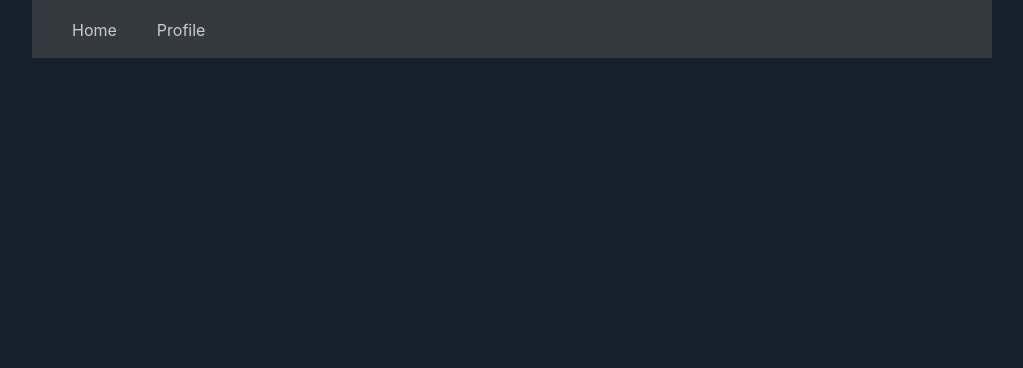
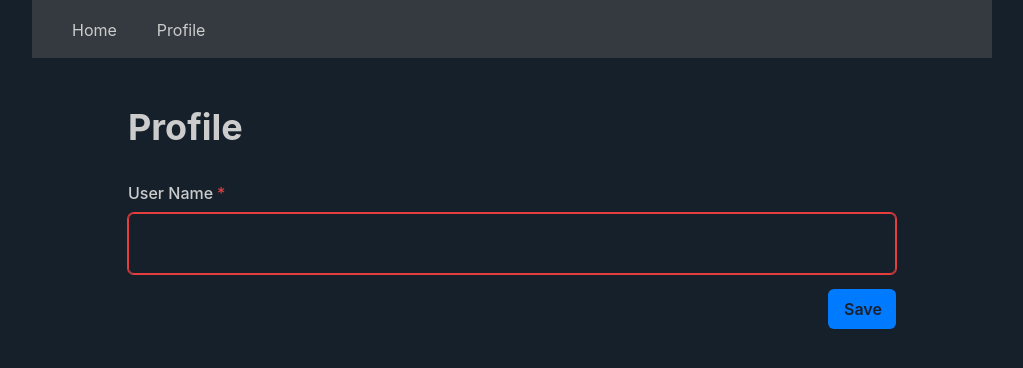
Before and after one commit to marco-luciano/microblogging-project, a React (Create React App) app: page /profile in a window 1280 px wide. Shown: the top 368 px of the page, without its empty margins (128-1151 px from the left). Built offline with nearby package versions, Linux system fonts and the light colour scheme.

Commit message:
Profile Page and userName set

```diff
--- a/src/App.jsx
+++ b/src/App.jsx
@@ -1,24 +1,42 @@
-import {Flex} from '@chakra-ui/react';
+import { useEffect, useState } from 'react';
+import { Flex } from '@chakra-ui/react';
 import { BrowserRouter as Router, Routes, Route } from 'react-router-dom';
+import localforage from 'localforage';
 import Navbar from './components/Navbar/Navbar';
 import ContainerMain from './components/ContainerMain/ContainerMain';
+import PageProfile from './components/PageProfile/PageProfile';
 import './App.sass';
-import PageProfile from './components/PageProfile/PageProfile';
-
 
 function App() {
+
+    const [userName, setUserName] = useState("User Name");
+
+    const getUserName = () => {
+        localforage.getItem('userName').then((value) => {
+            setUserName(value);
+        });
+    };
+
+    const handleSetUserName = (userName) => {
+        localforage.setItem('userName', userName).then(() => {
+            setUserName(userName);
+        });
+    }
+
+    useEffect(() => getUserName(), []);
+
     return (
-    <Router>
         <div className="App">
             <Flex direction="column" gap={12}>
                 <Navbar />
+                <Router>
                     <Routes>
-          <Route path="/" element={<ContainerMain />} />
-          <Route path="/profile" element={<PageProfile />} />
+                        <Route path="/" element={<ContainerMain userName={userName} setUserName={setUserName} />} />
+                        <Route path="/profile" element={<PageProfile userName={userName} setUserName={handleSetUserName} />} />
                     </Routes>
+                </Router>
             </Flex>
         </div>
-    </Router>
     );
 }
 
--- a/src/components/ContainerMain/ContainerMain.jsx
+++ b/src/components/ContainerMain/ContainerMain.jsx
@@ -4,14 +4,15 @@ import { useEffect, useState } from 'react';
 import axios from 'axios';
 import TextAreaPost from '../TextAreaPost/TextAreaPost';
 import TweetList from '../TweetList/TweetList';
+import { URL_BASE_TWEET, MSG_SERVER_LOAD_ERROR, MSG_SERVER_SAVE_ERROR } from '../../constants';
 import './ContainerMain.sass';
-import { URL_BASE_TWEET, MSG_SERVER_LOAD_ERROR, MSG_SERVER_SAVE_ERROR } from '../../constants';
 
-const ContainerMain = () => {
+const ContainerMain = (props) => {
 
     const [tweetList, setTweetList] = useState([]);
     const [btnTweetLoad, setBtnTweetLoad] = useState(false);
     const [alertDisplayText, setAlertDisplayText] = useState("");
+
 
     const getTweets = () => {
         axios.get(URL_BASE_TWEET + "/tweet")
@@ -35,7 +36,7 @@ const ContainerMain = () => {
 
         const tweet = {
             content: text,
-            userName: "John Doe", // hard-coded for now
+            userName: props.userName,
             date: formatRFC3339(new Date(), { fractionDigits: 3 }),
         };
 
--- a/src/components/PageProfile/PageProfile.jsx
+++ b/src/components/PageProfile/PageProfile.jsx
@@ -1,10 +1,41 @@
+import { useState, useRef } from 'react';
+import { Box, Button, Container, Flex, FormControl, FormLabel, Heading, Input } from '@chakra-ui/react';
 import './PageProfile.sass'
 
-const PageProfile = () => {
-   return (
-       <div className="PageProfile">
+const PageProfile = (props) => {
 
-      </div>
-   );
+    const inputRef = useRef();
+
+    const [input, setInput] = useState("");
+    const handleInputChange = (e) => {
+        setInput(e.target.value);
+    }
+
+    const isError = input === '';
+
+    return (
+        <div className="PageProfile">
+            <Container maxW="800px">
+                <Flex direction="column" gap={8}>
+                    <Heading as="h1" size="xl">Profile</Heading>
+                    <FormControl isInvalid={isError} isRequired>
+                        <FormLabel>User Name</FormLabel>
+                        <Input
+                            ref={inputRef}
+                            className="inputSaveUserName"
+                            type="text"
+                            value={input}
+                            onChange={handleInputChange}
+                        />
+                    </FormControl>
+                </Flex>
+                <Box>
+                    <Button className="btnSaveUserName" disabled={isError} onClick={() => props.setUserName(input)}>Save</Button>
+                </Box>
+            </Container>
+
+
+        </div>
+    );
 }
 export default PageProfile;
--- a/src/components/PageProfile/PageProfile.sass
+++ b/src/components/PageProfile/PageProfile.sass
@@ -1,2 +1,21 @@
+@use 'src/variables' as *
+
 .PageProfile
-    display: block
+    color: $secondaryColor
+
+.inputSaveUserName
+    height: 61px !important
+
+.btnSaveUserName
+    display: block !important
+    color: $secondaryColor
+    background-color: $btnTweetColor !important
+    margin-left: auto !important
+    margin-right: 0 !important
+    max-width: 68px !important
+    margin-top: 15px
+
+    &:hover
+        color: $btnTweetColor
+        background-color: $secondaryColor !important
+        border-color: $secondaryColor
--- a/src/constants.jsx
+++ b/src/constants.jsx
@@ -4,3 +4,4 @@ export const MSG_CHAR_LIMIT = "The tweet can't contain more then 140 chars.";
 export const MSG_SERVER_LOAD_ERROR = "We couldn't load tweets. Try again later.";
 export const MSG_SERVER_SAVE_ERROR = "We couldn't save your tweet. Try again later.";
 export const URL_BASE_TWEET = "https://micro-blogging-dot-full-stack-course-services.ew.r.appspot.com";
+export const MSG_USERNAME_REQUIRED = "User Name cannot be empty";
```
Also changed, not shown: src/context.jsx (added, +8 -0 lines). Lines whose indentation alone changed are shown as unchanged.
